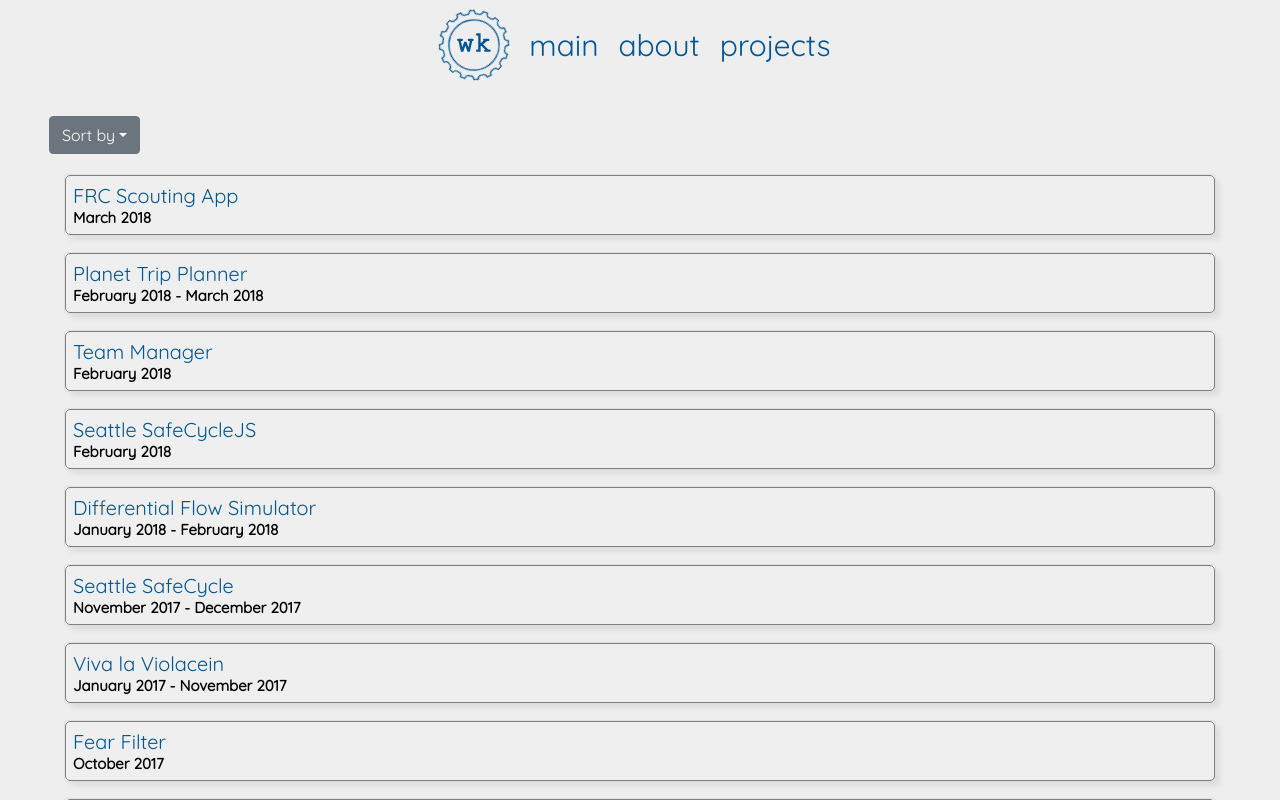
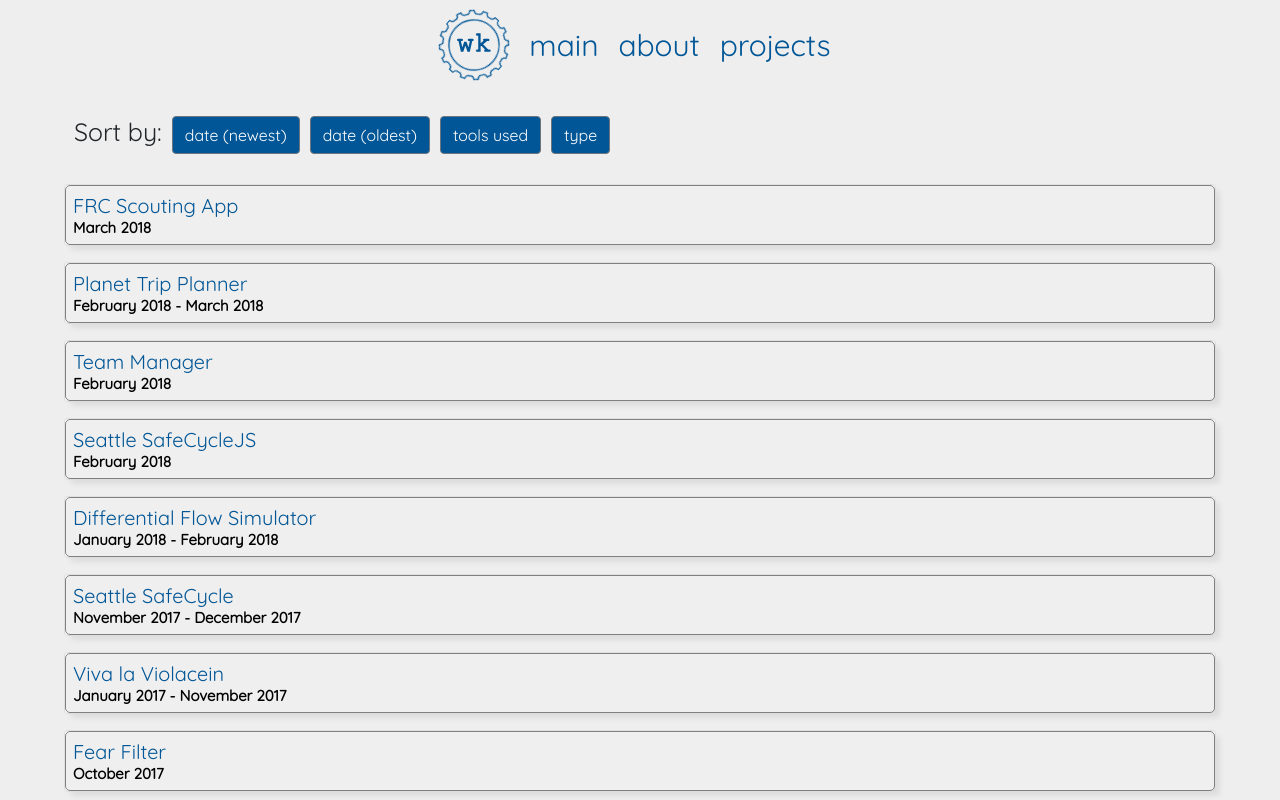
Before and after one commit to kwokwilliam/personalwebsite, a React (Create React App) app: page /projects in a window 1280 px wide. Built offline with nearby package versions, Linux system fonts and the light colour scheme.

Commit message:
finished

```diff
--- a/src/components/Projects.js
+++ b/src/components/Projects.js
@@ -1,7 +1,6 @@
 import React, { Component } from 'react';
 import Fade from 'react-reveal/Fade';
-import { Collapse, CardBody, Card, CardHeader, ButtonDropdown, DropdownToggle, DropdownMenu, DropdownItem } from 'reactstrap';
-
+import { Collapse, CardBody, Card, CardHeader, Input } from 'reactstrap';
 
 import walkerImg from '../assets/imgs/projects/walker.png';
 import dfSim from '../assets/imgs/projects/dfSim.png';
@@ -222,25 +221,42 @@ export default class Projects extends Component {
 
   getProjectsOrder = (po, fs) => {
     let temp = [];
+    let fse = fs.split(",");
     switch (po) {
       case poType.date:
         return this.projects;
       case poType.tool:
+        if (fse.length > 0 && fse[fse.length - 1] !== "") {
           this.projects.forEach(project => {
-          if (project.tools.indexOf(fs) !== -1) {
+            let count = 0;
+            project.tools.forEach((tool) => {
+              fse.forEach(fsee => {
+                if (tool.toLowerCase() === fsee.trim().toLowerCase()) {
+                  count++
+                }
+              })
+            })
+            if (count === fse.length) {
               temp.push(project);
             }
           });
           return temp;
+        } else {
+          return this.projects;
+        }
       case poType.type:
+        if (fse.length > 0) {
           this.projects.forEach(project => {
-          if (project.type.indexOf(fs) !== -1) {
+            if (project.type.indexOf(fse[0]) !== -1) {
               temp.push(project);
             }
           });
           return temp;
+        } else {
+          return this.projects;
+        }
       case poType.dateRev:
-        return this.projects.reverse();
+        return this.projects.slice().reverse();
       default:
         return this.projects;
     }
@@ -287,16 +303,21 @@ export default class Projects extends Component {
         <div style={{ width: '100%' }}>
           <Fade right cascade>
             <div>
-              <Row style={{ marginBottom: 20 }}>
-                <ButtonDropdown isOpen={this.state.dropdownOpen} toggle={this.toggleDropdown}>
-                  <DropdownToggle caret>
-                    Sort by
-                  </DropdownToggle>
-                  <DropdownMenu>
-
-                  </DropdownMenu>
-
-                </ButtonDropdown>
+              <Row style={{ marginBottom: 20, marginLeft: 10 }}>
+                <span style={{ textAlign: 'center', fontSize: 25, marginBottom: 10 }}>Sort by: </span>
+                {sortby.map((d, i) => {
+                  return <Button key={'sort' + i}
+                    onClick={() => this.setState({ po: d.set })}
+                    style={{ marginLeft: 10, backgroundColor: '#005696', marginBottom: 10 }}>
+                    {d.name}
+                  </Button>
+                })}
+                <span style={{ marginLeft: 10, width: '100%' }}>
+                  <Fade when={this.state.po === poType.tool || this.state.po === poType.type} collapse style={{ width: '100%' }}>
+                    <Input type="text" name="filter by" placeholder={this.state.po === poType.type ? "Programming, Design, Hardware" : "JavaScript, R, Java"}
+                      onChange={this.setFS} style={{ width: '70%' }} />
+                  </Fade>
+                </span>
               </Row>
               {projects.map((project, index) => {
                 return <Card style={{ marginBottom: '1rem' }}
```
Lines whose indentation alone changed are shown as unchanged.
